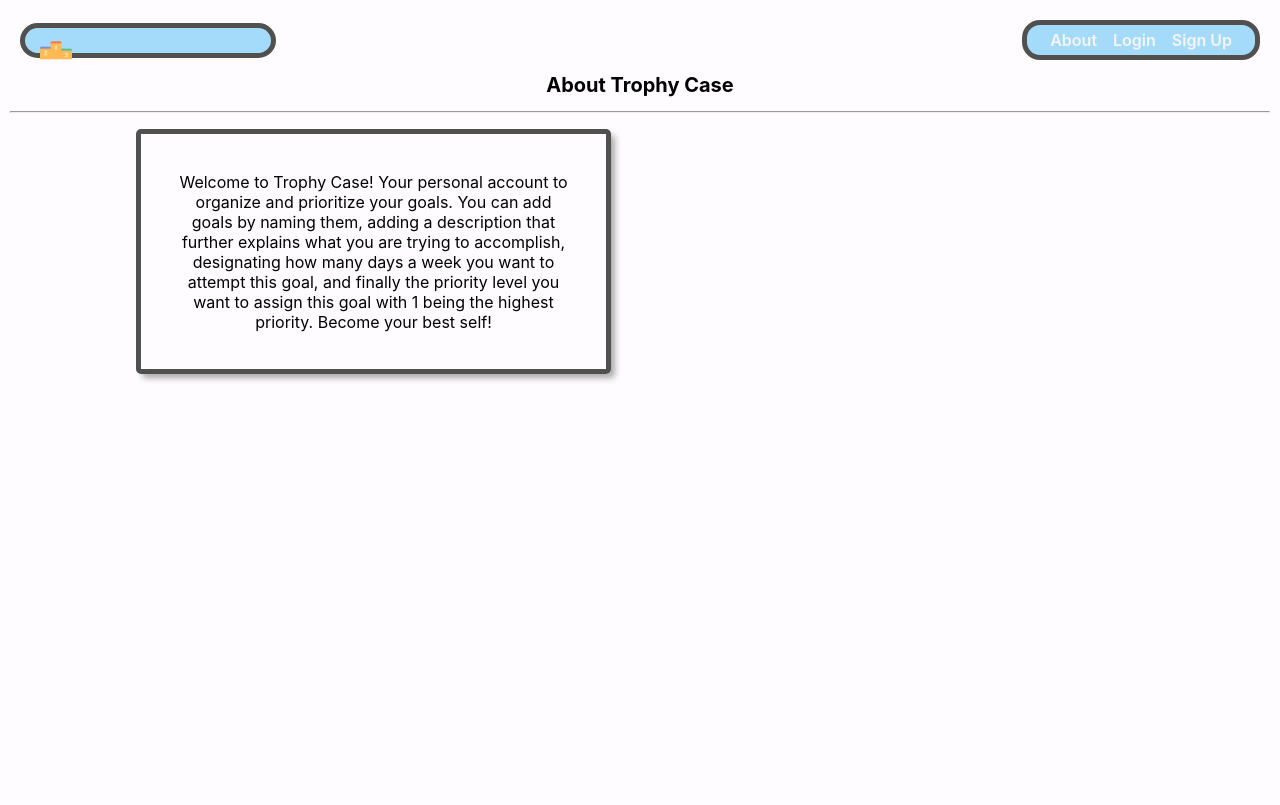
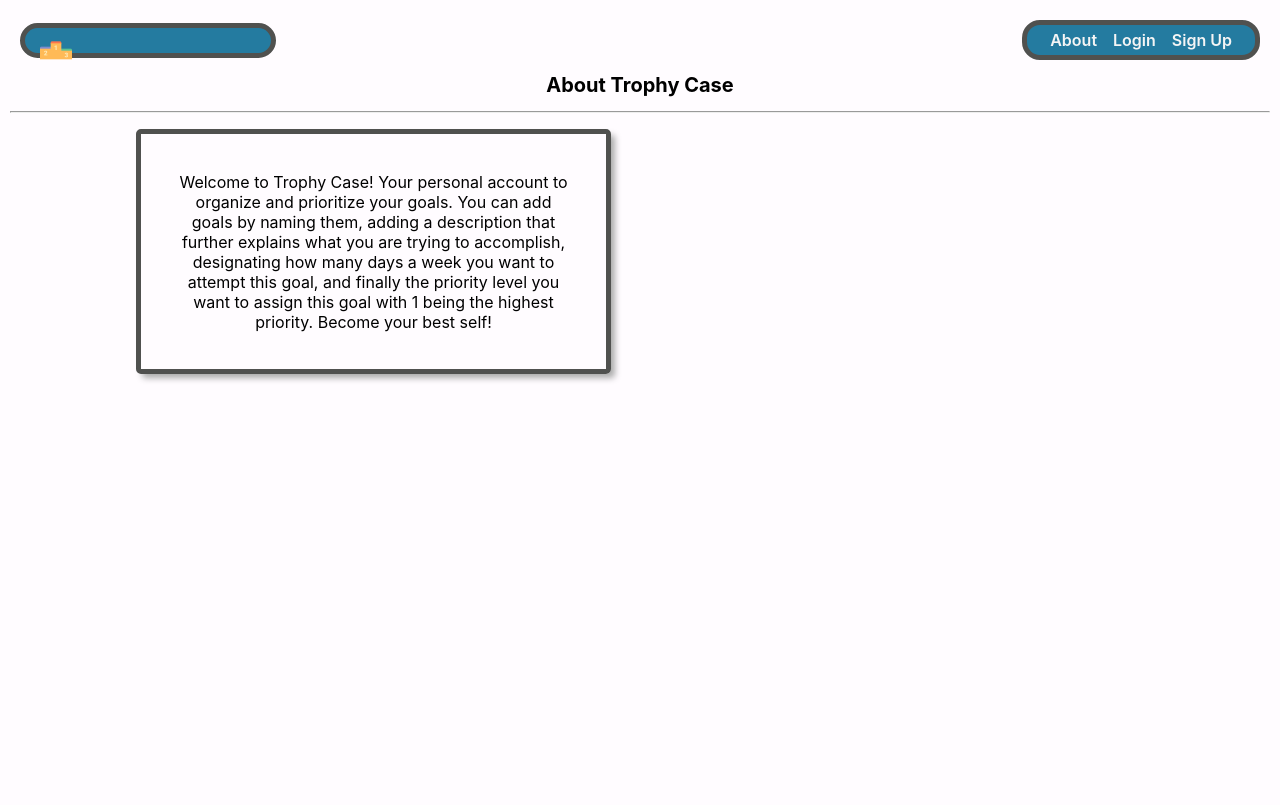
Before and after one commit to CurlyPurple/trophy-case, a Django app: page /about/ in a window 1280 px wide. Run offline with Django 4.2, Linux system fonts and the light colour scheme.

Commit message:
Change bg colors

```diff
--- a/main_app/static/css/base.css
+++ b/main_app/static/css/base.css
@@ -22,7 +22,7 @@ body {
     'Helvetica Neue', sans-serif;
   min-height: 100vh;
   --nav-bg: #247BA0;
-  --nav-bg-ff: rgba(104, 197, 248, .9);
+  --nav-bg-ff: #247BA0;
   --borders: #50514F solid 5px;
   --text-color: black;
   --link-hover-color: rgb(16, 56, 158);
@@ -260,7 +260,7 @@ nav li {
 
     nav,
     .header-logo-container {
-      background: rgba(104, 197, 248, .6);
+      background: #247BA0;
       -webkit-backdrop-filter: blur(3px);
       backdrop-filter: blur(3px);
     }
```
